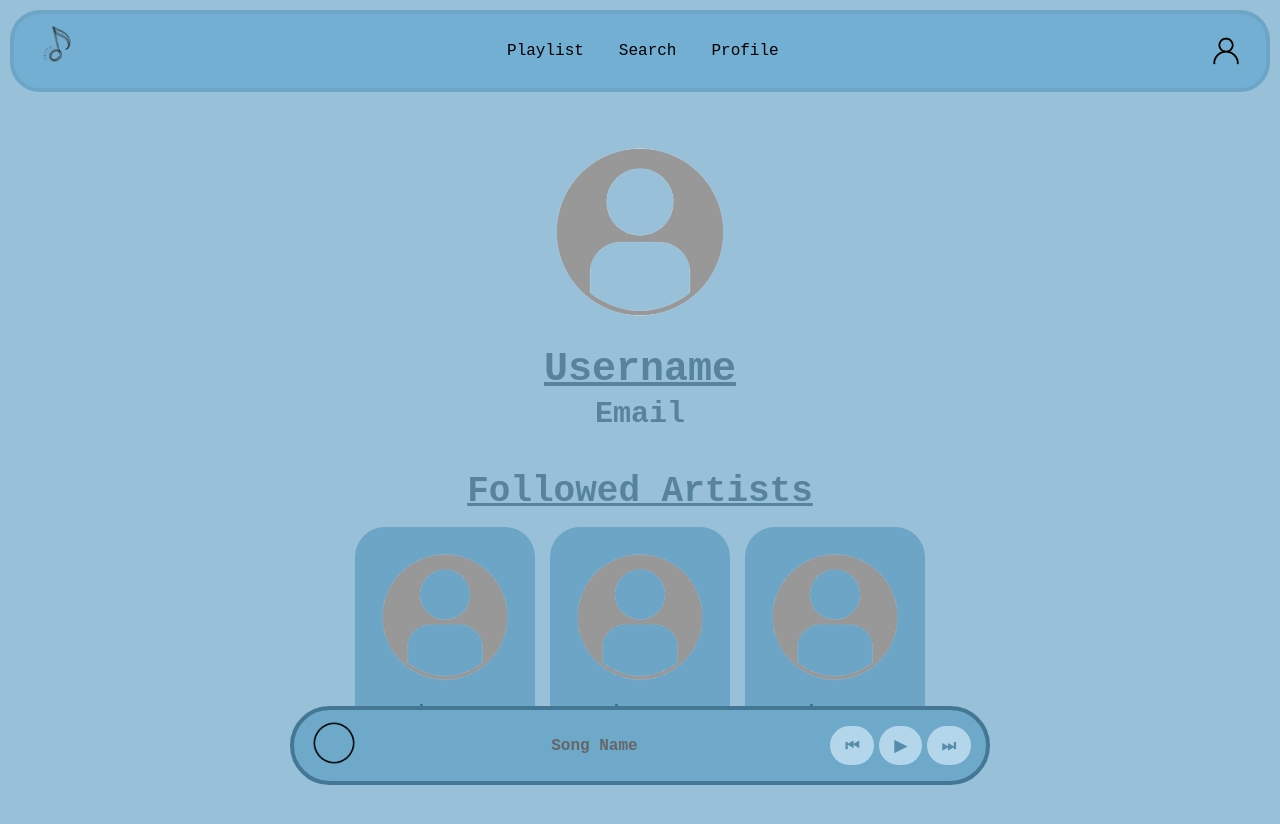
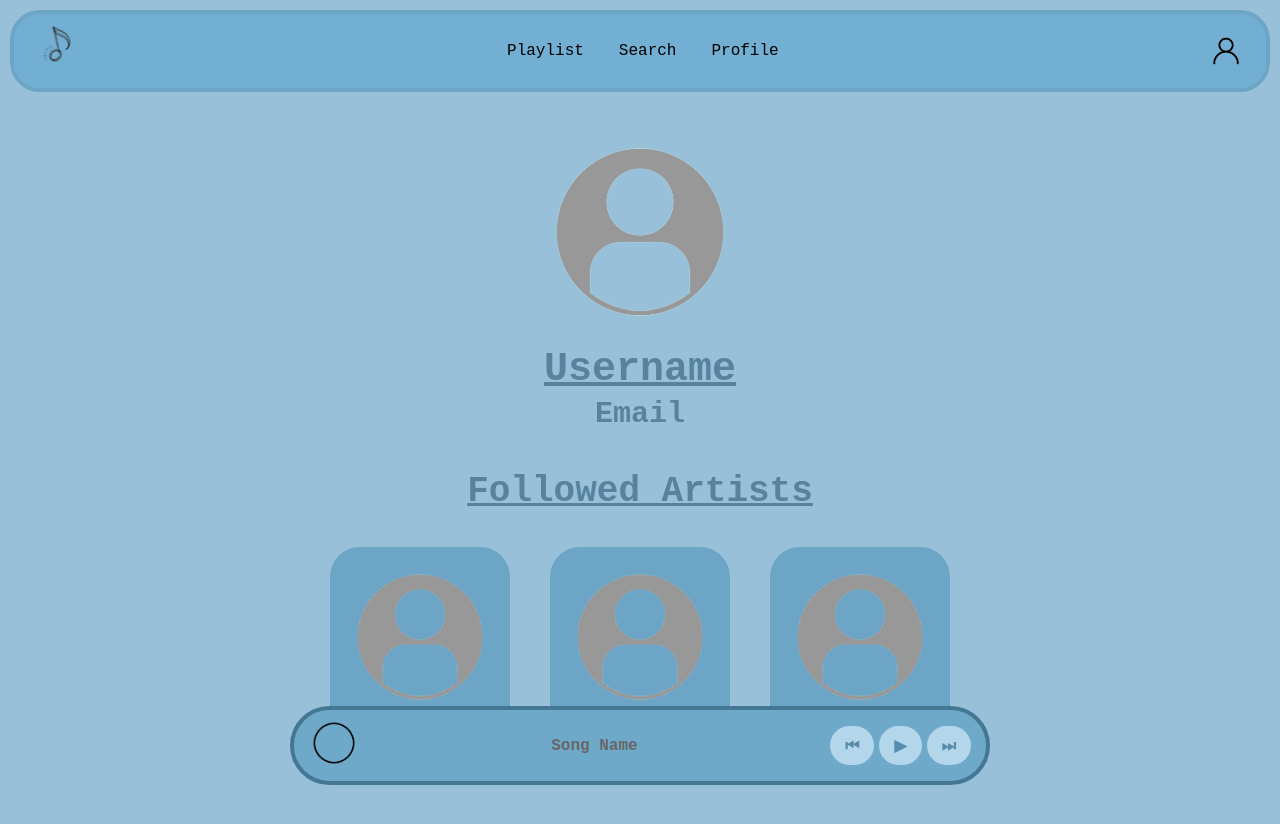
Before and after one commit to devangdileep/amfoss-curriculum, a React (Vite) app in the folder Task-05/: page /profile in a window 1280 px wide. Shown: the top 824 px of the page. Built offline with nearby package versions, Linux system fonts and the light colour scheme.

Commit message:
changed the logo and made some changes to the styles

```diff
--- a/Task-05/src/styles/navbar.css
+++ b/Task-05/src/styles/navbar.css
@@ -38,7 +38,6 @@
     border: none;
     background-color: #72afd2;
     cursor: pointer;
-    transition: background-color 0.3s;
 }
 
 .navbar-topics button:hover {
@@ -53,7 +52,6 @@
 .navbar-user img {
     height: 50px;
     width: 50px;
-    object-fit: cover;
 }
 
 @media (max-width: 768px) {
--- a/Task-05/src/styles/profile.css
+++ b/Task-05/src/styles/profile.css
@@ -48,10 +48,11 @@
 }
 
 .divider {
+    margin-top: 20px;
     display: flex;
     flex-wrap: wrap;
     justify-content: center;
-    gap: 15px;
+    gap: 40px;
     width: 100%;
     max-width: 800px;
 }
```
Also changed, not shown: Task-05/public/icon.png.
